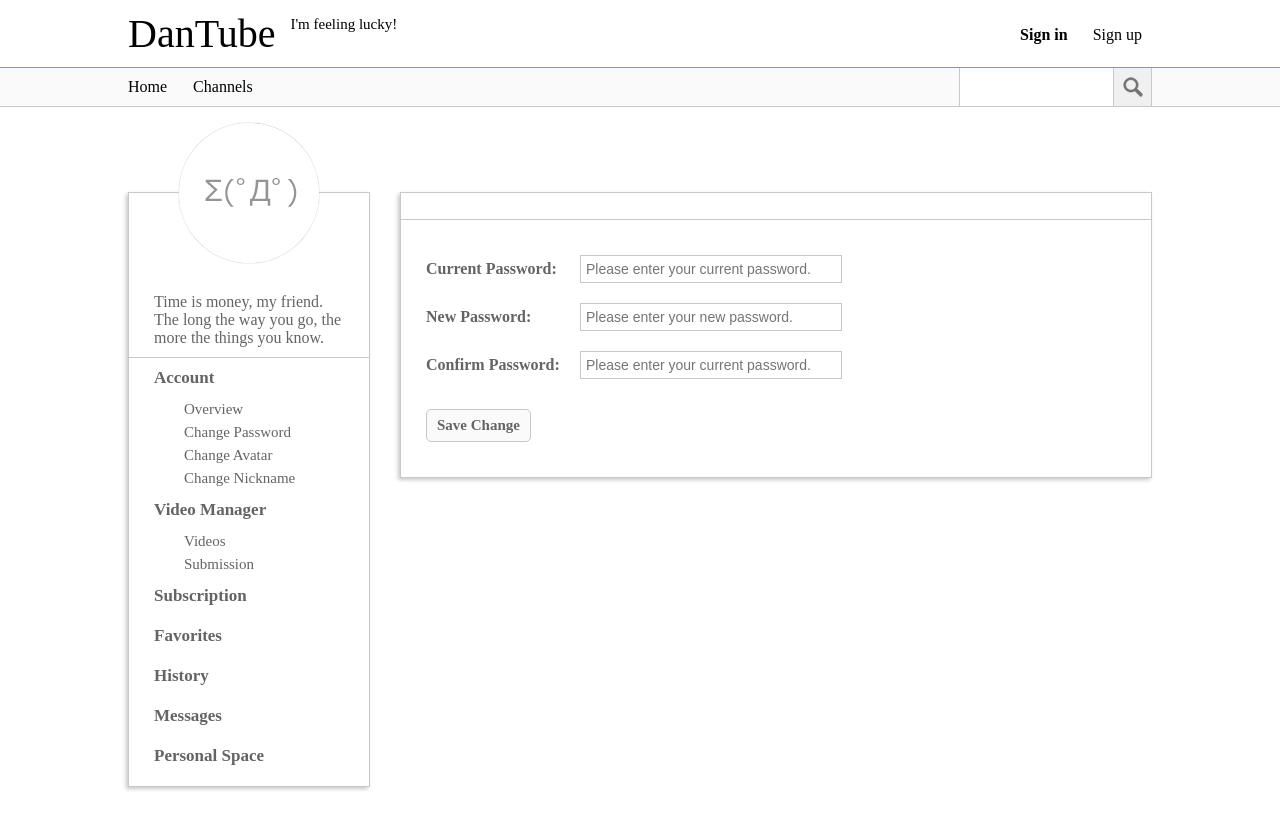
After one commit to teststaybaka/DanTube, a Python web app: template template/change_password.html in a window 1280 px wide. The commit adds this page. Run offline with Jinja, Linux system fonts and the light colour scheme; the template is opened without the code that fills it, so the values that code supplies are empty.

Commit message:
change password page

```diff
--- a/static/account.css
+++ b/static/account.css
@@ -142,6 +142,8 @@ div.detail-entry {
     color: rgb(100,100,100);
     font-size: 18px;
     font-weight: bold;
+    word-wrap: break-word;
+    max-width: 100%;
 }
 
 #account-joint-time {
@@ -321,3 +323,64 @@ div.statistic-entry span {
 #statistic-visited {
     background-image: url("/static/img/statistic_foot.png");
 }
+
+#change-password-form {
+    padding: 35px 25px;
+    padding-bottom: 0;
+}
+
+#change-password-form div {
+    margin-bottom: 20px;
+}
+
+#change-password-form label {
+    color: rgb(100,100,100);
+    font-weight: bold;
+    width: 150px;
+    display: inline-block;
+}
+
+#change-password-form input[type=password] {
+    padding: 5px;
+    outline: none;
+    font-size: 14px;
+    width: 250px;
+    border: 1px solid rgb(200,200,200);
+}
+
+#change-password-form input[type=password].error {
+  box-shadow: 0 0 2px rgb(232,0,0);
+  border: 1px solid rgb(232,0,0);
+}
+
+#change-password-form input[type=password]:focus {
+  box-shadow: 0 0 2px rgb(81,203,238);
+  border: 1px solid rgb(81,203,238);
+}
+
+input.save_change-button {
+    margin-top: 10px;
+    margin-bottom: 15px;
+    font-size: 15px;
+    padding: 7px 10px;
+    border: 1px solid rgb(200,200,200);
+    border-radius: 5px;
+    background-color: rgb(250,250,250);
+    cursor: pointer;
+    font-family:"Times New Roman",Georgia,Serif;
+    outline: none;
+    font-weight: normal;
+    color: rgb(100,100,100);
+    font-weight: bold;
+}
+
+input.save_change-button:hover {
+  box-shadow: 0 0 2px rgb(81,203,238);
+  border: 1px solid rgb(81,203,238);
+  color: rgb(0,150,255);
+}
+
+input.save_change-button:active {
+  background-color: rgb(81,203,238);
+  color: rgb(255,255,255);
+}
--- /dev/null
+++ b/template/change_password.html
@@ -0,0 +1,24 @@
+{% extends "template/account.html" %}
+{% block head %}
+{{ super() }}
+{% endblock %}
+
+{% block detail %}
+<form method="POST" id="change-password-form">
+    <div>
+        <label>Current Password:</label>
+        <input type="password" placeholder="Please enter your current password." tabindex="1"></input>
+    </div>
+    <div>
+        <label>New Password:</label>
+        <input type="password" placeholder="Please enter your new password." tabindex="2"></input>
+    </div>
+    <div>
+        <label>Confirm Password:</label>
+        <input type="password" placeholder="Please enter your current password." tabindex="3"></input>
+    </div>
+    <div>
+        <input class="save_change-button" type="submit" value="Save Change" />
+    </div>
+</form>
+{% endblock %}
```
